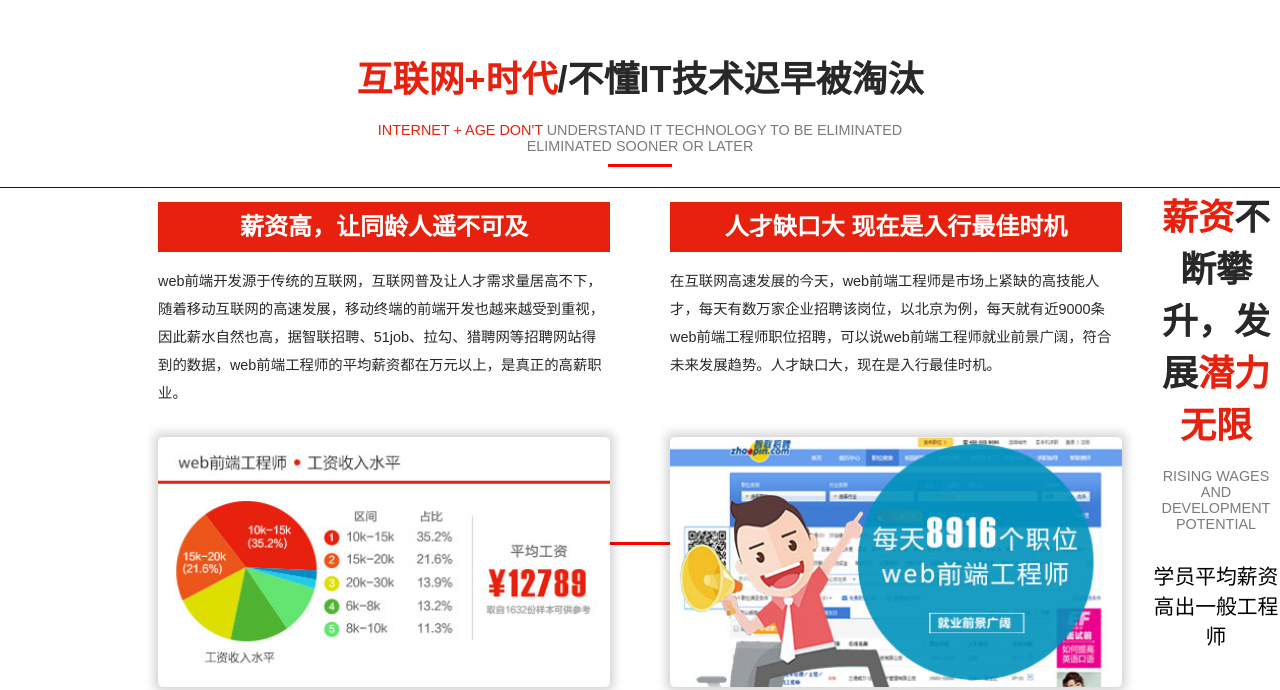
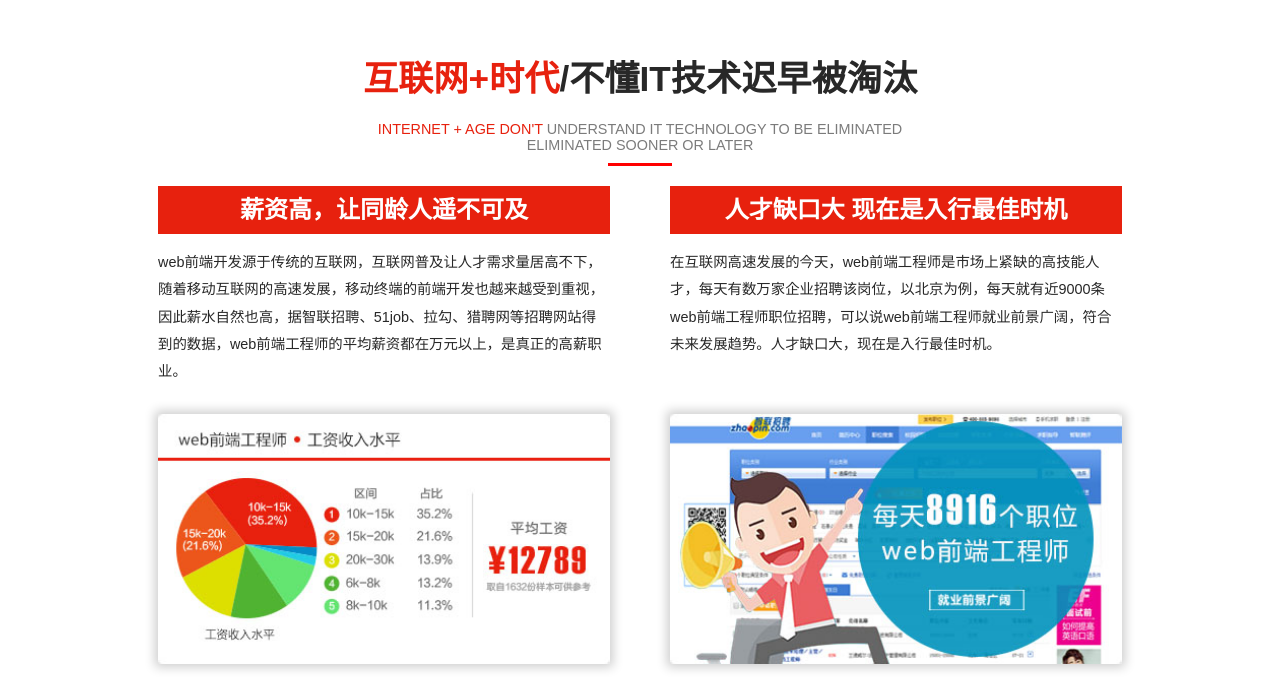
Before and after one commit to orangeC/digi, a React app: page / in a window 1280 px wide. Shown: the part 1110-1800 px from the top of the page. Built offline with nearby package versions, Linux system fonts and the light colour scheme; grey boxes are pictures that could not be loaded.

Commit message:
response

```diff
--- a/index.html
+++ b/index.html
@@ -2,6 +2,7 @@
 <html lang="en">
 <head>
 	<meta charset="UTF-8">
+	<meta name="viewport" content="width=device-width, initial-scale=1.0, maximum-scale=1.0, user-scalable=0">
 	<title>digitalcity-p</title>
 </head>
 <body>
--- a/src/ContentOne.js
+++ b/src/ContentOne.js
@@ -7,13 +7,14 @@ class ContentOne extends Component{
 		let styles={
 			root1:{
 				width:"100%",
-				marginTop:"30px"
+				float:"left",
+				padding:"30px 10px"
 			},
 			h1:{
 				textAlign:"center",
 				marginBottom:"20px",
 				color:"rgb(231, 33, 14)",
-				fontSize:"36px"
+				fontSize:"2.2em"
 			},
 			span:{
 				color:"rgb(40,40,40)"
@@ -37,29 +38,30 @@ class ContentOne extends Component{
 			clearfix:{
 				width:"100%",
 				maxWidth:"1024px",
-				margin:"20px auto"
+				margin:"10px auto 0"
 			},
 			h2:{
 				color:"#fff",
 				backgroundColor:"#e7210e",
 				textAlign:"center",
 				marginBottom:"15px",
-				lineHeight:"50px",
+				lineHeight:"2",
 				whiteSpace:"nowrap"
 			},
 			pp:{
 				color:"#282828",
-				lineHeight:"28px",
-				fontSize:"0.9em"
+				lineHeight:"1.9em",
+				fontSize:"0.9em",
+				margin:"0 0 15px"
 			},
 			img:{
 				boxShadow:"0 0 10px 3px rgba(0,0,0,0.2)",
 				width:"100%",
-				marginTop:"30px"
+				marginTop:"10px"
 			},
 			card:{
 				float:"left",
-				padding:"15px 30px"
+				padding:"10px 30px"
 			}
 		}
 		return (
--- a/src/ContentTwo.js
+++ b/src/ContentTwo.js
@@ -7,7 +7,9 @@ class ContentTwo extends Component{
 		let styles={
 			root2:{
 				width:"100%",
-				borderTop:"1px solid rgba(0, 0, 0, 0.9)"
+				borderTop:"1px solid rgba(0, 0, 0, 0.0980392)",
+				float:"left",
+				backgroundColor:"rgb(242, 242, 242)"
 			},
 			h1:{
 				textAlign:"center",
--- a/src/main.css
+++ b/src/main.css
@@ -12,9 +12,14 @@ ul,li{
 }
 @media(min-width: 760px){
 	.card{
-		width: 50%;
-	}
+				width:50%;
+			}
 	.pp{
 		height: 140px;
 	}
 }
+@media(max-width: 440px){
+	.card{
+		width: 100%;
+	}
+}
```
Also changed, not shown: 1 other file (tests, documents, lock files or other folders).
